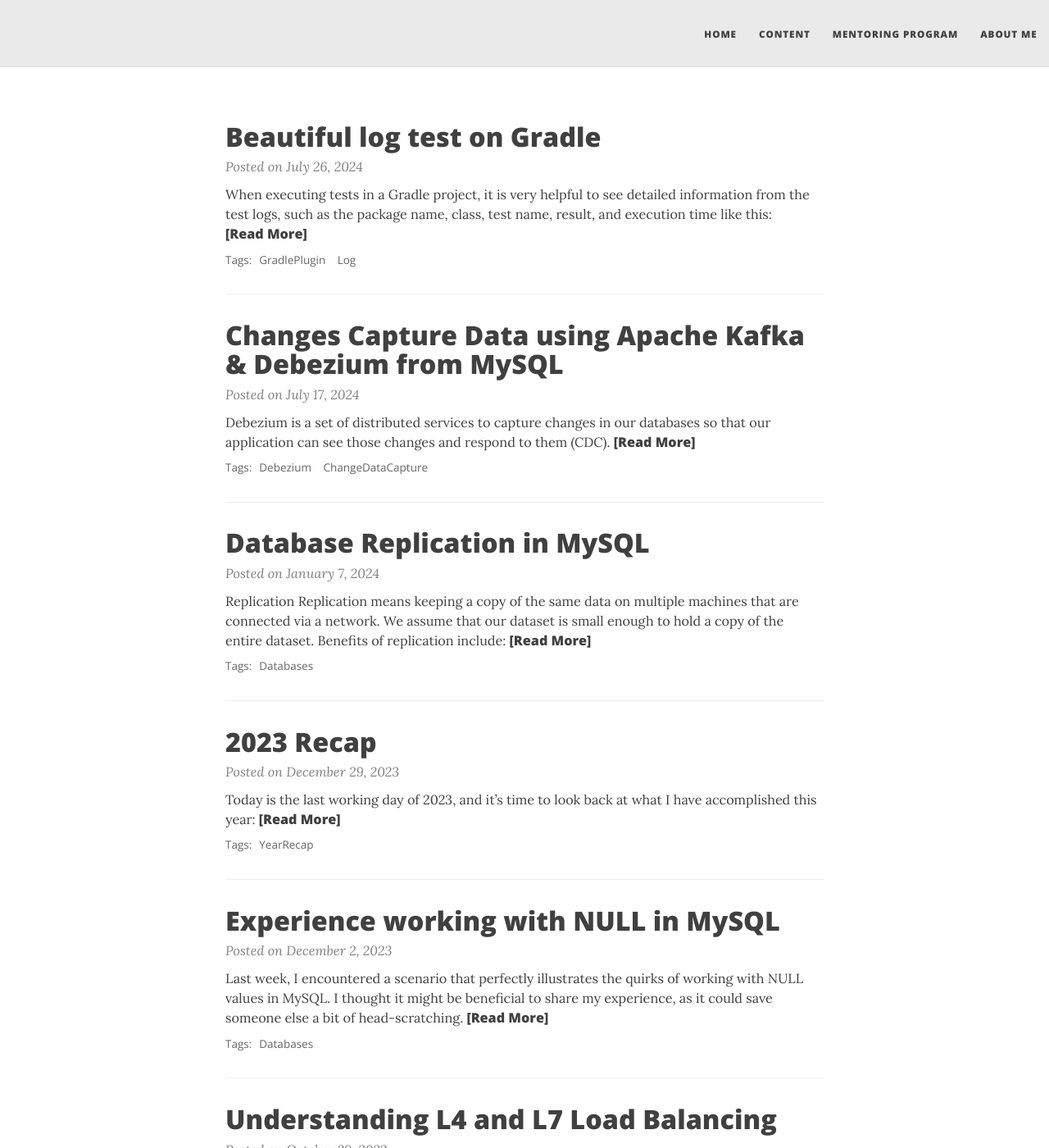
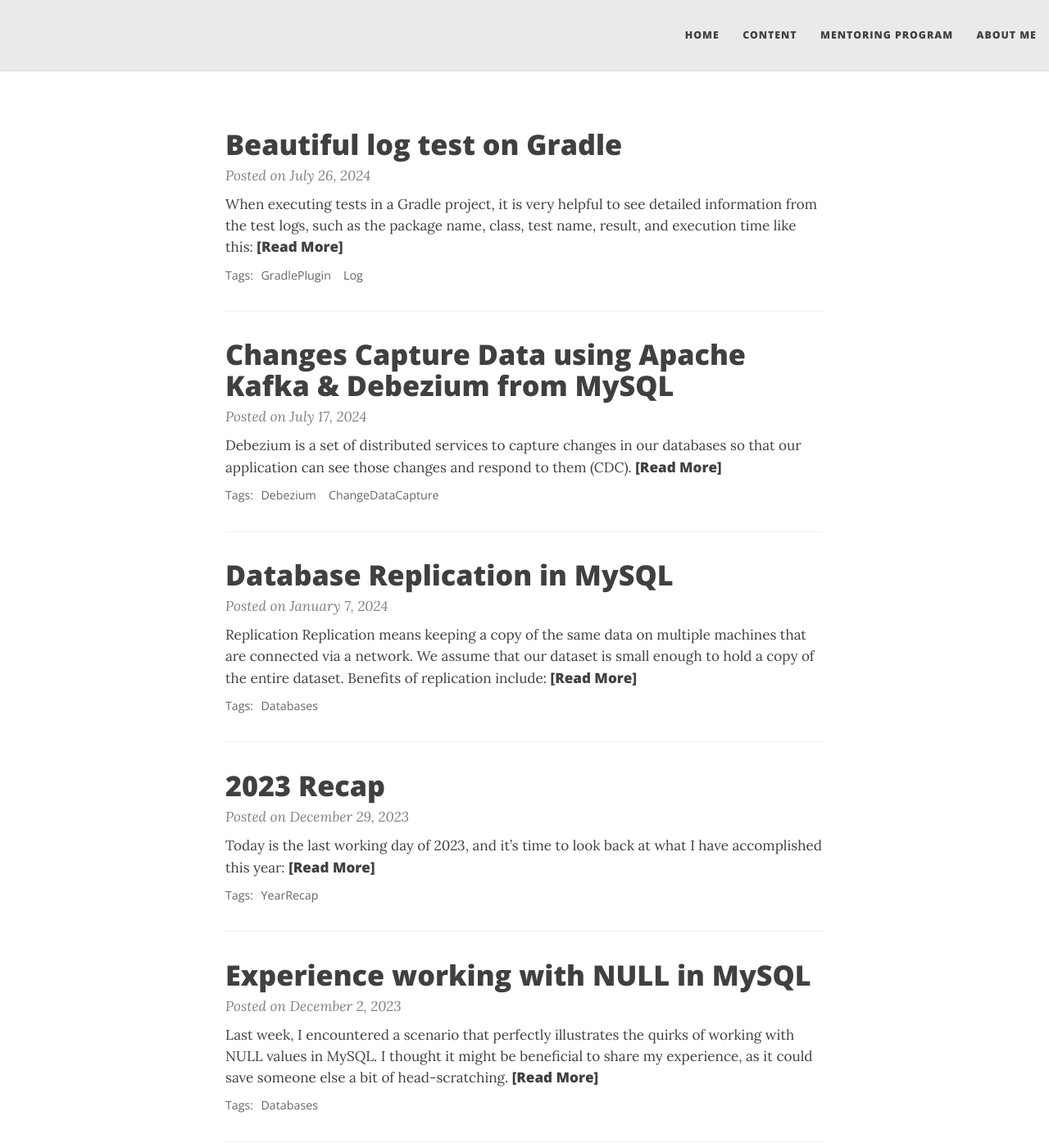
Before and after one commit to thachlp/thachlp.github.io, a Jekyll site: the page built from index.html, in a window 1280 px wide and 1400 px high. Shown: the whole window at 82% size. Built offline with Jekyll 4.4.1, drawn with Linux system fonts in a browser that asks for light colours; nearby versions of some CDN libraries; the list of posts is cut into pages by our own code.

Commit message:
Update font-size

```diff
--- a/assets/css/beautifuljekyll.css
+++ b/assets/css/beautifuljekyll.css
@@ -7,7 +7,7 @@
 /* --- General --- */
 
 html {
-  font-size: 90%
+  font-size: 95%
 }
 
 body {
```
